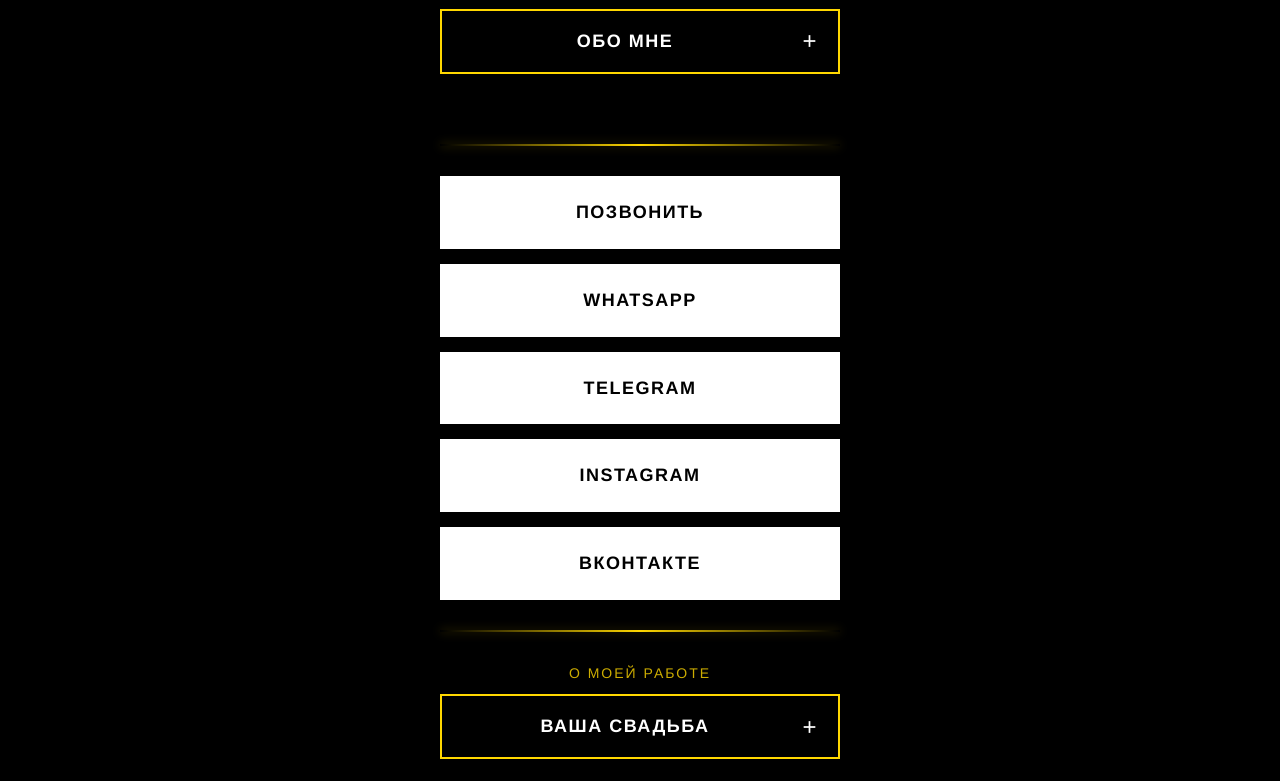
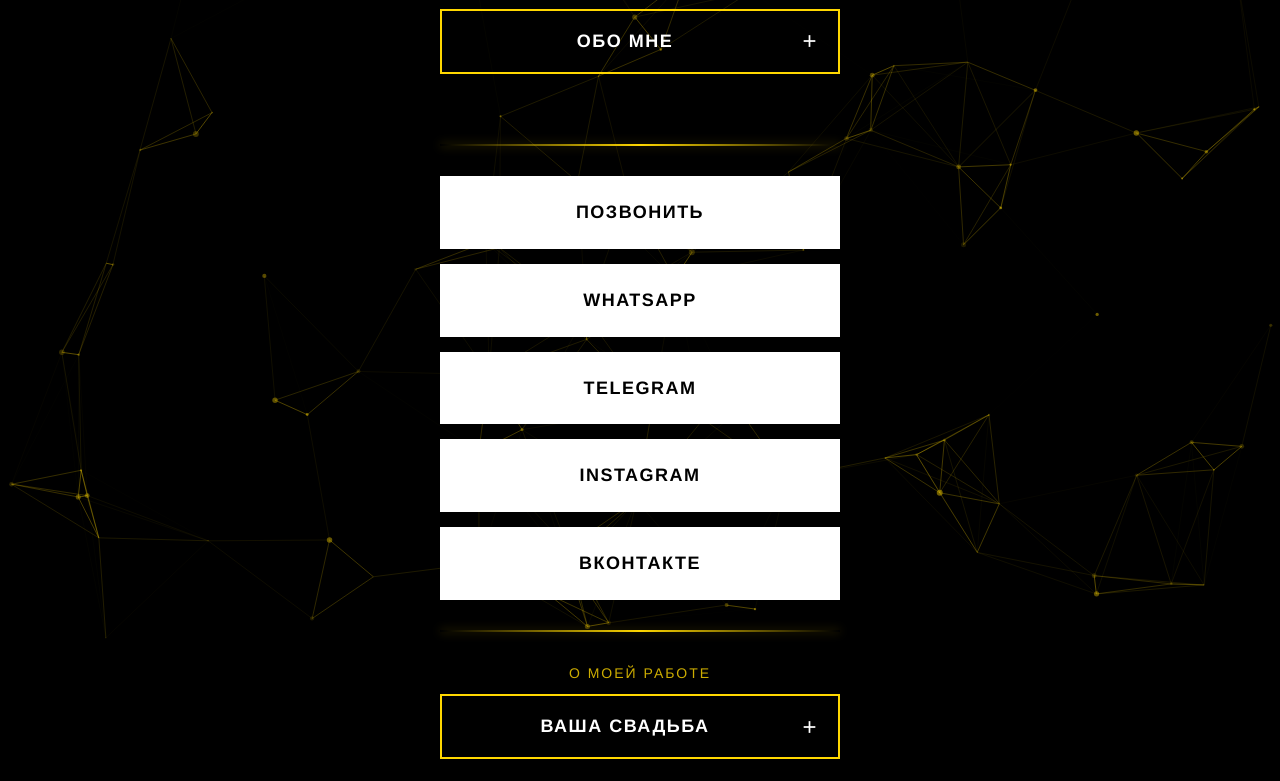
Before and after one commit to pervushiney-source/PervushinEvent01, a plain HTML site: page index.html in a window 1280 px wide. Shown: the part 156-937 px from the top of the page. Drawn offline with nearby package versions, Linux system fonts and the light colour scheme.

Commit message:
Update index.html

```diff
--- a/index.html
+++ b/index.html
@@ -39,12 +39,25 @@
             display: flex;
             flex-direction: column;
             justify-content: center;
+            position: relative;
+        }
+
+        /* Canvas для частиц */
+        #particles-js {
+            position: fixed;
+            top: 0;
+            left: 0;
+            width: 100%;
+            height: 100%;
+            z-index: -1;
         }
 
         .container {
             width: 100%;
             max-width: 400px;
             margin: 0 auto;
+            position: relative;
+            z-index: 1;
         }
 
         .logo-block {
@@ -144,8 +157,9 @@
             max-height: 0;
             overflow: hidden;
             transition: max-height 0.5s ease-out;
-            background-color: #111111;
+            background-color: rgba(17, 17, 17, 0.9);
             margin-top: 0;
+            backdrop-filter: blur(10px);
         }
 
         .accordion-content.active {
@@ -217,8 +231,9 @@
             padding: 25px;
             border: 2px solid #FFD700;
             border-radius: 0;
-            background-color: #111111;
+            background-color: rgba(17, 17, 17, 0.9);
             color: #ffffff;
+            backdrop-filter: blur(10px);
         }
 
         .form-title {
@@ -248,7 +263,7 @@
             border: 1px solid #333;
             border-radius: 0;
             font-size: 16px;
-            background-color: #000000;
+            background-color: rgba(0, 0, 0, 0.8);
             color: #ffffff;
             transition: border-color 0.3s ease;
         }
@@ -404,6 +419,9 @@
     </style>
 </head>
 <body>
+    <!-- Canvas для частиц -->
+    <div id="particles-js"></div>
+
     <!-- Preloader -->
     <div id="preloader">
         <div class="loader-text">ПЕРВУШИН EVENT</div>
@@ -533,9 +551,102 @@
         <div class="footer">© 2005 Первушин Event</div>
     </div>
 
+    <!-- Подключаем библиотеку particles.js -->
+    <script src="https://cdn.jsdelivr.net/particles.js/2.0.0/particles.min.js"></script>
+
     <script>
-        // Обработка загрузки страницы
+        // Инициализация частиц
         document.addEventListener('DOMContentLoaded', function() {
+            // Инициализируем частицы
+            particlesJS('particles-js', {
+                particles: {
+                    number: {
+                        value: 80,
+                        density: {
+                            enable: true,
+                            value_area: 800
+                        }
+                    },
+                    color: {
+                        value: "#FFD700"
+                    },
+                    shape: {
+                        type: "circle",
+                        stroke: {
+                            width: 0,
+                            color: "#000000"
+                        }
+                    },
+                    opacity: {
+                        value: 0.5,
+                        random: true,
+                        anim: {
+                            enable: true,
+                            speed: 1,
+                            opacity_min: 0.1,
+                            sync: false
+                        }
+                    },
+                    size: {
+                        value: 3,
+                        random: true,
+                        anim: {
+                            enable: true,
+                            speed: 2,
+                            size_min: 0.1,
+                            sync: false
+                        }
+                    },
+                    line_linked: {
+                        enable: true,
+                        distance: 150,
+                        color: "#FFD700",
+                        opacity: 0.4,
+                        width: 1
+                    },
+                    move: {
+                        enable: true,
+                        speed: 1,
+                        direction: "none",
+                        random: true,
+                        straight: false,
+                        out_mode: "out",
+                        bounce: false,
+                        attract: {
+                            enable: false,
+                            rotateX: 600,
+                            rotateY: 1200
+                        }
+                    }
+                },
+                interactivity: {
+                    detect_on: "canvas",
+                    events: {
+                        onhover: {
+                            enable: true,
+                            mode: "grab"
+                        },
+                        onclick: {
+                            enable: true,
+                            mode: "push"
+                        },
+                        resize: true
+                    },
+                    modes: {
+                        grab: {
+                            distance: 140,
+                            line_linked: {
+                                opacity: 1
+                            }
+                        },
+                        push: {
+                            particles_nb: 4
+                        }
+                    }
+                },
+                retina_detect: true
+            });
+
             const preloader = document.getElementById('preloader');
             const buttons = document.querySelectorAll('.action-button');
             const aboutButton = document.getElementById('aboutButton');
```
